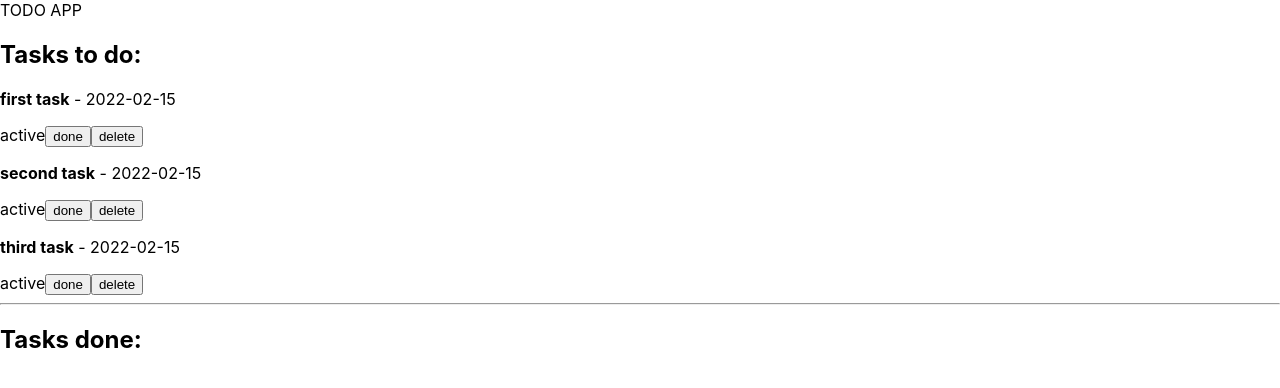
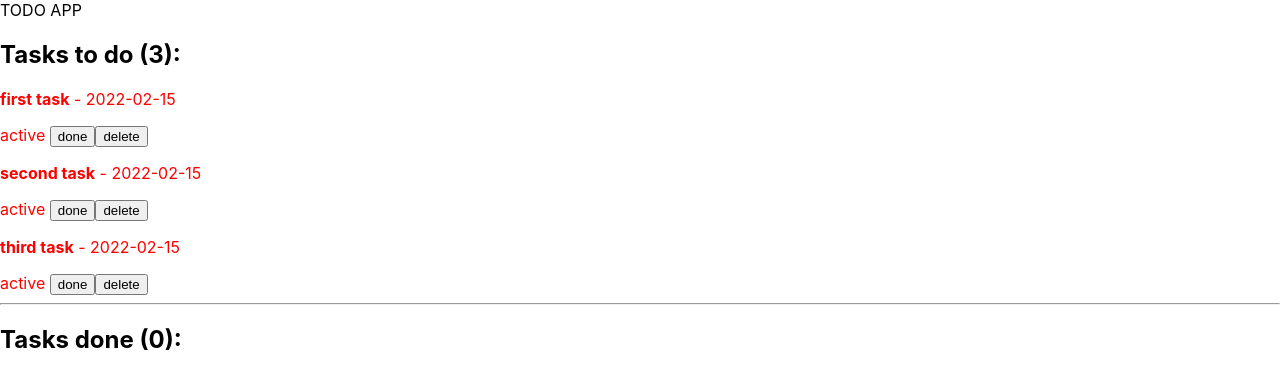
Before and after one commit to dkveil/simple-todo-app, a React (Create React App) app: page / in a window 1280 px wide. Shown: the top 388 px of the page. Built offline with nearby package versions, Linux system fonts and the light colour scheme.

Commit message:
separation of tasks into done and not done

```diff
--- a/package.json
+++ b/package.json
@@ -9,6 +9,7 @@
     "react": "^18.2.0",
     "react-dom": "^18.2.0",
     "react-scripts": "5.0.1",
+    "styled-components": "^5.3.5",
     "web-vitals": "^2.1.4"
   },
   "scripts": {
--- a/src/components/App.js
+++ b/src/components/App.js
@@ -5,6 +5,7 @@ import AddTask from "./AddTask";
 function App() {
     const [tasks, setTasks] = React.useState([
         {
+            id: 0,
             text: "first task",
             date: "2022-02-15",
             important: true,
@@ -12,6 +13,7 @@ function App() {
             finishDate: null,
         },
         {
+            id: 1,
             text: "second task",
             date: "2022-02-15",
             important: true,
@@ -19,6 +21,7 @@ function App() {
             finishDate: null,
         },
         {
+            id: 2,
             text: "third task",
             date: "2022-02-15",
             important: true,
@@ -30,14 +33,20 @@ function App() {
     const deleteTask = (id) => {
 
         const taskscopy = [...tasks];
-        taskscopy.splice(id, 1)
+        const index = tasks.findIndex(task => task.id === id)
+        taskscopy.splice(index, 1)
         setTasks(taskscopy)
 
     };
 
     const changeStatusTask = (id) => {
         const taskscopy = [...tasks]
-        taskscopy[id].active = !taskscopy[id].active;
+        taskscopy.forEach(task => {
+            if(task.id === id){
+                task.active = !task.active
+                task.finishDate = new Date().getTime()
+            }
+        })
         setTasks(taskscopy)
     };
 
--- a/src/components/Task.js
+++ b/src/components/Task.js
@@ -1,24 +1,52 @@
+import styled from "styled-components";
+
+const TaskWrapper = styled.div`
+    ${(props) => {
+        if (props.important) {
+            return `
+                color: red;
+            `;
+        } else {
+            return `
+                color: black;
+            `;
+        }
+    }}
+`;
+
 const Task = (props) => {
+
+    let finish;
 
     const {
         id,
         text,
         date,
+        finishdate,
         deletefn,
         changestatusfn,
-        isactive
-    } = props;
+        isactive,
+        important } = props;
+
+    if(finishdate){
+        finish = new Date(finishdate).toDateString()
+    }
 
     return (
-        <div>
+        <TaskWrapper important={important}>
             <p>
-                <strong>{text}</strong> - {date}
+                <strong>{text}</strong> {!finish && `- ${date}`}
             </p>
-            {isactive ? 'active' : 'not active'}
-            <button onClick={() => changestatusfn(id)}>done</button>
+            {isactive ? "active " : null}
+            {isactive ? (
+                <button onClick={() => changestatusfn(id)}>done</button>
+            ) : (
+                "is done - "
+            )}
+            {finish && finish}
             <button onClick={() => deletefn(id)}>delete</button>
-        </div>
+        </TaskWrapper>
     );
-}
+};
 
 export default Task;
--- a/src/components/Tasklist.js
+++ b/src/components/Tasklist.js
@@ -1,35 +1,52 @@
-import Task from './Task';
+import React from "react";
+import Task from "./Task";
 
 const Tasklist = (props) => {
 
-    const {
-        tasks,
-        deletefn,
-        changestatusfn
-    } = props
+    const { tasks, deletefn, changestatusfn } = props;
+
+    const activeTasks = tasks.filter((task) => task.active);
+    const doneTasks = tasks.filter((task) => !task.active);
 
     return (
         <>
             <div>
-                <h2>Tasks to do:</h2>
-                {tasks.map((item, index) => (
+                <h2>Tasks to do ({activeTasks.length}): </h2>
+            </div>
+            {activeTasks.map((task) => (
+                <Task
+                    key={task.id}
+                    id={task.id}
+                    isactive={task.active}
+                    text={task.text}
+                    date={task.date}
+                    important={task.important}
+                    deletefn={deletefn}
+                    changestatusfn={changestatusfn}
+                />
+            ))}
+            <hr />
+            <div>
+                <h2>Tasks done ({doneTasks.length}):</h2>
+                {doneTasks.length > 5 && (
+                    <span>last 5 items are displayed</span>
+                )}
+                {doneTasks.slice(0, 5).map((task) => (
                     <Task
-                        key={index}
-                        id={index}
-                        isactive={item.active}
-                        text={item.text}
-                        date={item.date}
+                        key={task.id}
+                        id={task.id}
+                        isactive={task.active}
+                        text={task.text}
+                        date={task.date}
+                        finishdate={task.finishDate}
+                        important={task.important}
                         deletefn={deletefn}
                         changestatusfn={changestatusfn}
                     />
                 ))}
             </div>
-            <hr />
-            <div>
-                <h2>Tasks done:</h2>
-            </div>
         </>
     );
-}
+};
 
 export default Tasklist;
```
Also changed, not shown: 1 other file (tests, documents, lock files or other folders).
